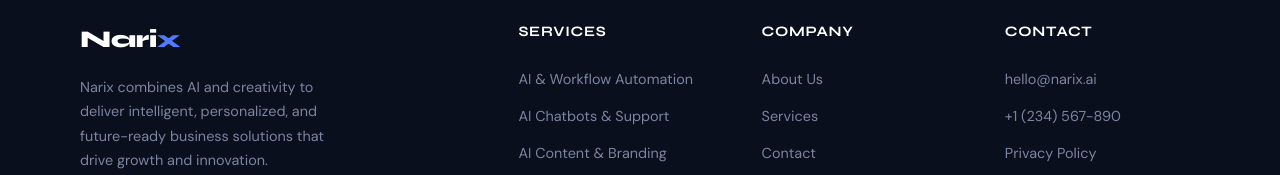
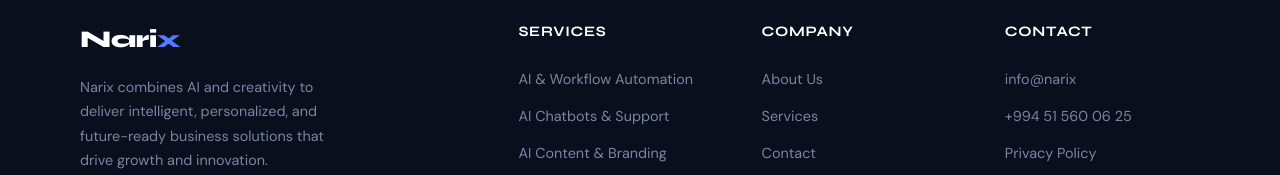
Before and after one commit to narix-az/narix-website, a Next.js app: page / in a window 1280 px wide. Shown: the part 7033-7208 px from the top of the page. Built offline with nearby package versions, Linux system fonts and the light colour scheme.

Commit message:
Update footer content

```diff
--- a/src/components/layout/Footer.tsx
+++ b/src/components/layout/Footer.tsx
@@ -16,8 +16,8 @@
 ];
 
 const contactLinks = [
-  { href: 'mailto:hello@narix.ai', label: 'hello@narix.ai' },
-  { href: 'tel:+1234567890', label: '+1 (234) 567-890' },
+  { href: 'mailto:info@narix', label: 'info@narix' },
+  { href: 'tel:+1234567890', label: '+994 51 560 06 25' },
   { href: '#', label: 'Privacy Policy' },
   { href: '#', label: 'Terms of Service' },
 ];
```
